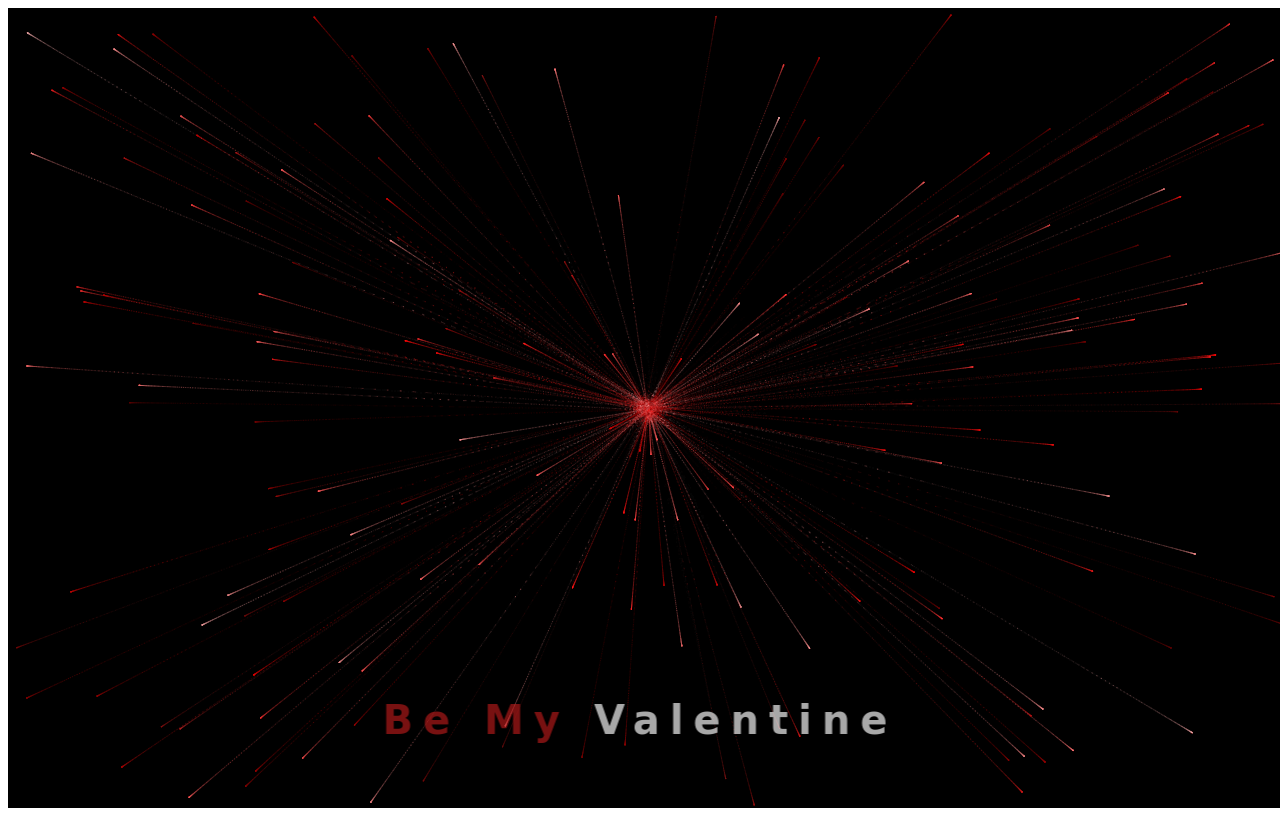
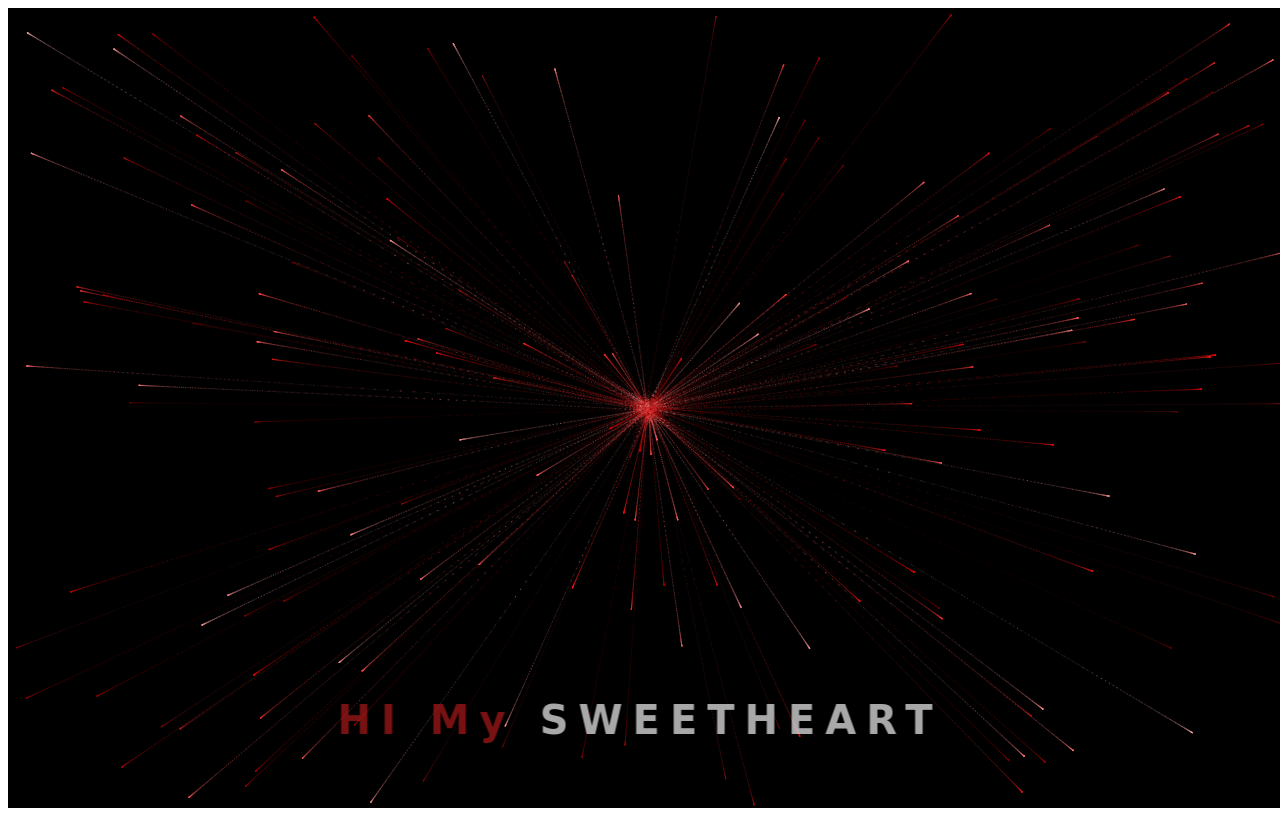
Before and after one commit to Eashan026/heart, a plain HTML site: page index.html in a window 1280 px wide. Drawn offline with Linux system fonts and the light colour scheme; animation ran at ten frames a second.

Commit message:
Update index.html

```diff
--- a/index.html
+++ b/index.html
@@ -12,11 +12,11 @@
   <body>
     <canvas id="heart"></canvas>
     <div class="smoke">
-      <span>Be</span>
+      <span>HI</span>
       <span>&nbsp;</span>
       <span>My</span>
       <span>&nbsp;</span>
-      <span>Valentine</span>
+      <span>SWEETHEART</span>
     </div>
 
     <script src="script.js"></script>
```
